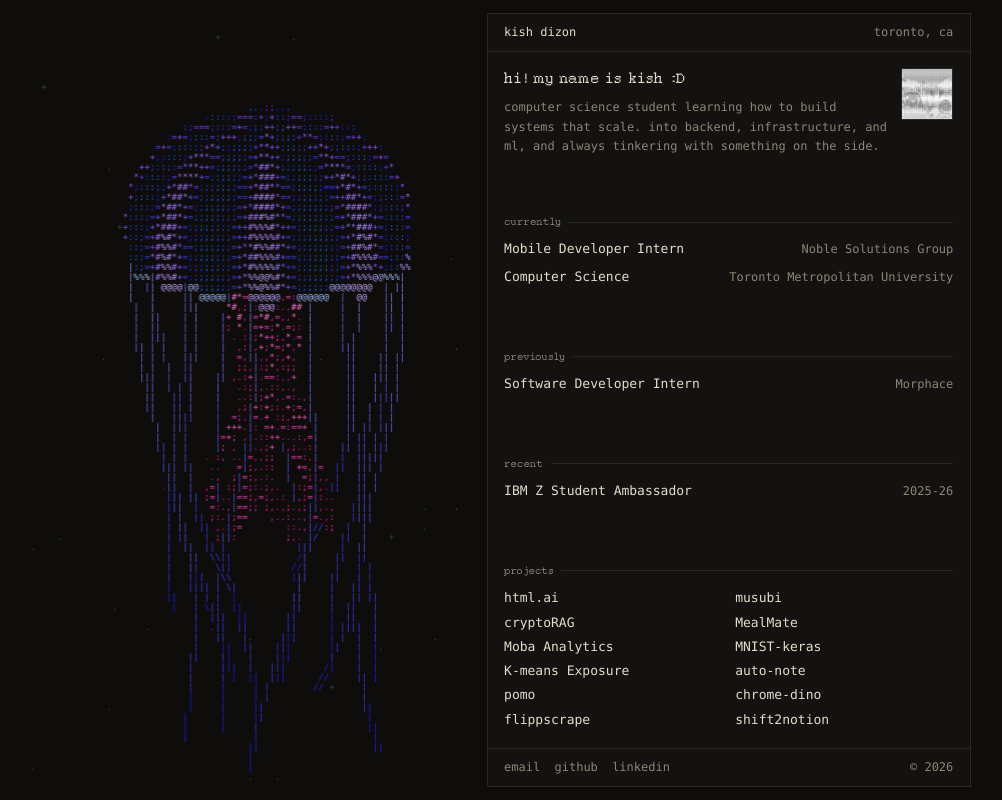
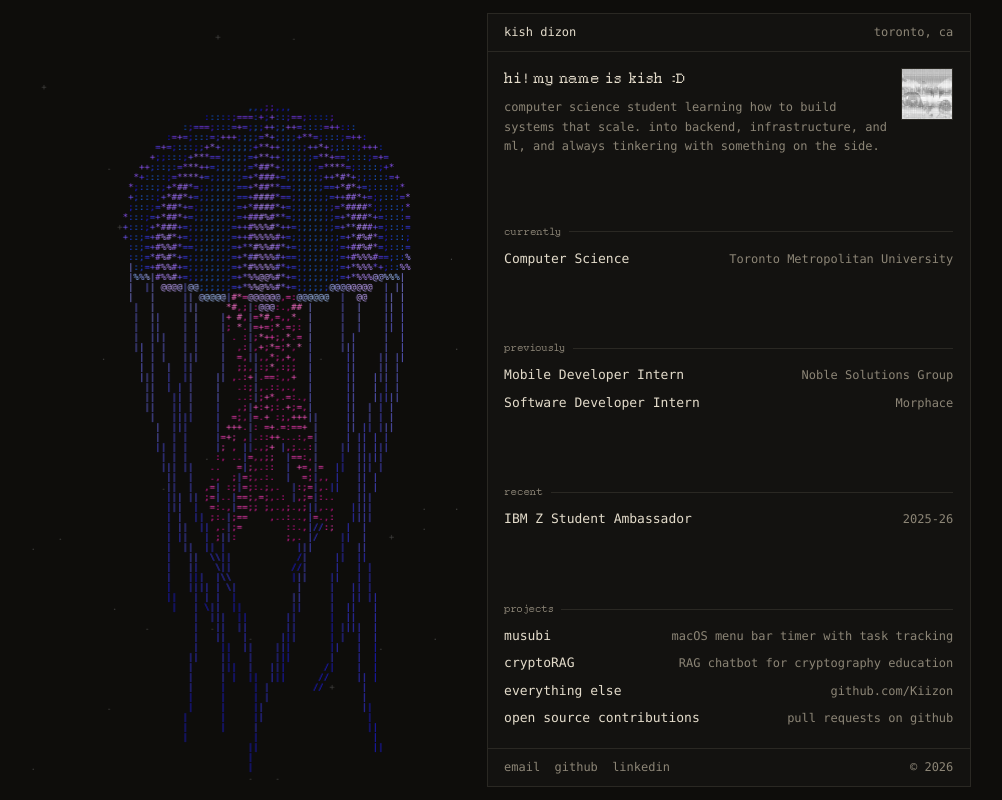
Before and after one commit to Kiizon/digiMe, a Next.js app: page / in a window 1280 px wide. Shown: the whole page, without its empty margins (142-1144 px from the left). Built offline with nearby package versions, Linux system fonts and the light colour scheme.

Commit message:
move noble solutions to previously, highlight musubi and cryptoRAG

```diff
--- a/src/app/page.tsx
+++ b/src/app/page.tsx
@@ -1,4 +1,3 @@
-import ProjectSection from "@/components/ProjectSection";
 import ThemeToggle from "@/components/ThemeToggle";
 import Link from "next/link";
 import React from "react";
@@ -68,11 +67,6 @@ export default function Home() {
 
         <Section title="currently">
           <Row
-            title="Mobile Developer Intern"
-            subtitle="Noble Solutions Group"
-            href="https://advanceontario.riipen.com/companies/jzm0KgOm"
-          />
-          <Row
             title="Computer Science"
             subtitle="Toronto Metropolitan University"
             href="https://www.torontomu.ca/"
@@ -80,6 +74,11 @@ export default function Home() {
         </Section>
 
         <Section title="previously">
+          <Row
+            title="Mobile Developer Intern"
+            subtitle="Noble Solutions Group"
+            href="https://advanceontario.riipen.com/companies/jzm0KgOm"
+          />
           <Row
             title="Software Developer Intern"
             subtitle="Morphace"
@@ -97,7 +96,26 @@ export default function Home() {
         </Section>
 
         <Section title="projects">
-          <ProjectSection />
+          <Row
+            title="musubi"
+            subtitle="macOS menu bar timer with task tracking"
+            href="https://github.com/Kiizon/musubi"
+          />
+          <Row
+            title="cryptoRAG"
+            subtitle="RAG chatbot for cryptography education"
+            href="https://github.com/Kiizon/cryptoRAG"
+          />
+          <Row
+            title="everything else"
+            subtitle="github.com/Kiizon"
+            href="https://github.com/Kiizon?tab=repositories"
+          />
+          <Row
+            title="open source contributions"
+            subtitle="pull requests on github"
+            href="https://github.com/search?q=author%3AKiizon+type%3Apr+-user%3AKiizon&type=pullrequests"
+          />
         </Section>
       </main>
 
```
